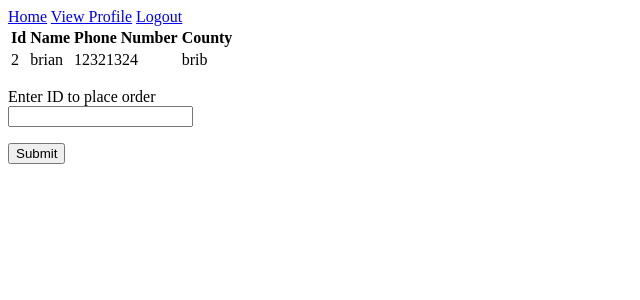
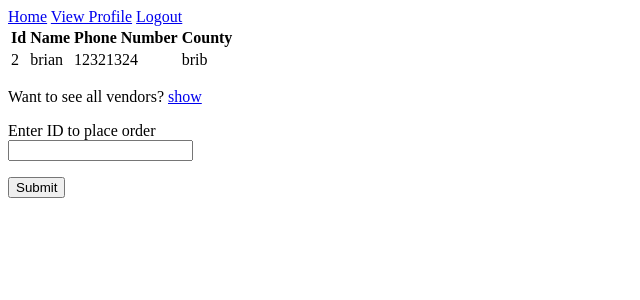
Before and after one commit to Brianoyaro/maji, a Flask app: a page that uses app/templates/place_order.html in a window 1280 px wide. Shown: the top 300 px of the page, without its empty margins (0-640 px from the left). Run offline with Flask 3, Linux system fonts and the light colour scheme; a user stored in the database is signed in.

Commit message:
almost finalised on place_order section

```diff
--- a/app/templates/place_order.html
+++ b/app/templates/place_order.html
@@ -16,6 +16,7 @@
 		</tr>
 		{% endfor %}
 	</table>
+	<p>Want to see all vendors? <a href="{{ url_for("place_order", county="all") }}">show</a></p>
 	<form action='' method='post'>
 	{{ form.hidden_tag() }}
 	<p>
```
Also changed, not shown: instance/app.db.
